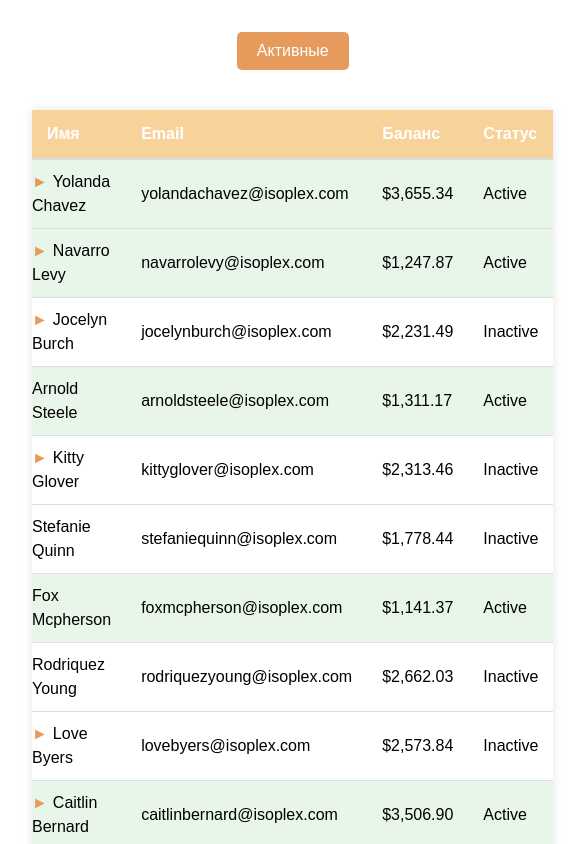
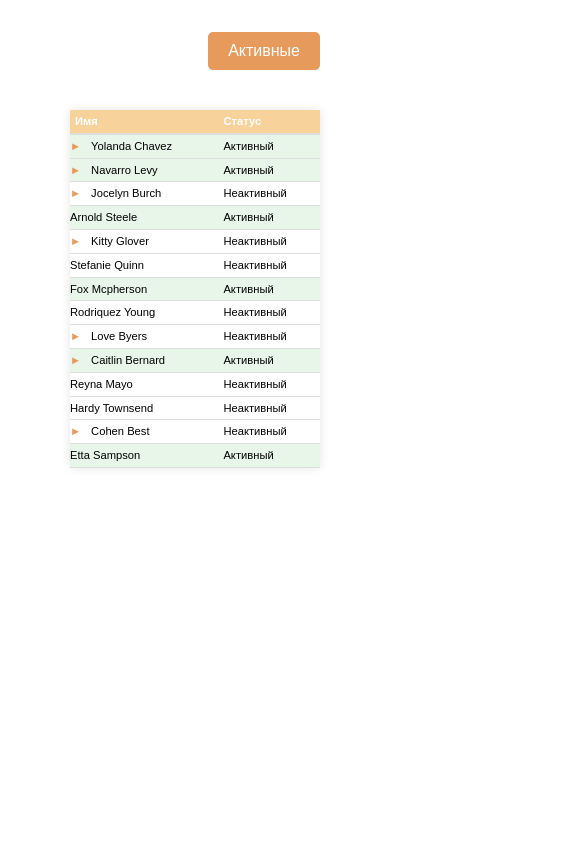
Before and after one commit to Julia-Papina/table-test, a React (Vite) app: page / in a window 390 px wide. Shown: the top 844 px of the page, 585 px wide, since content can reach past the window. Built offline with nearby package versions, Linux system fonts and the light colour scheme.

Commit message:
added rows sorting, adaptive layout

```diff
--- a/src/components/Table.css
+++ b/src/components/Table.css
@@ -1,9 +1,16 @@
+.table-container {
+  display: flex;
+  flex-direction: column;
+  width: 100%;
+}
 .table {
   width: 100%;
   border-collapse: collapse;
   font-family: Arial, sans-serif;
   margin: 20px 0;
   box-shadow: 0 0 10px rgba(0, 0, 0, 0.1);
+  border-collapse: collapse;
+  font-size: 1rem;
 }
 
 .table__th {
@@ -20,6 +27,14 @@
 .table__th:hover {
   background-color: #e69a5c;
 }
+.table__th_status {
+  background-color: #f7d29b;
+  color: white;
+  padding: 12px 15px;
+  text-align: left;
+  font-weight: bold;
+  border-bottom: 2px solid #ddd;
+}
 
 .filter-button {
   background-color: #e69a5c;
@@ -31,6 +46,7 @@
   margin-bottom: 20px;
   border-radius: 5px;
   transition: background-color 0.3s ease;
+  margin-left: auto;
 }
 .filter-button:hover {
   background-color: #754b0b;
@@ -55,6 +71,92 @@
 }
 
 .arrow-icon {
-    color:  #e69a5c;
+  color: #e69a5c;
+  margin-right: 10px;
+}
+
+@media (max-width: 1920px) {
+  .table {
+    font-size: 0.9rem;
+    width: 1280px;
+  }
+
+  .table th,
+  .table td {
+    padding: 8px 12px;
+  }
+}
+
+@media (max-width: 1440px) {
+  .table {
+    font-size: 0.85rem;
+    width: 900px;
+  }
+
+  .table th,
+  .table td {
+    padding: 6px 10px;
+  }
+}
+
+@media (max-width: 1024px) {
+  .table {
+    font-size: 0.8rem;
+    width: 700px;
+  }
+
+  .table th,
+  .table td {
+    padding: 5px 8px;
+  }
+}
+
+@media (max-width: 768px) {
+  .table {
+    font-size: 0.75rem;
+    width: 450px;
+  }
+
+  .table th,
+  .table td {
+    padding: 4px 6px;
+  }
+
+  .table th:nth-child(3),
+  .table td:nth-child(3) {
+    display: none;
+  }
+}
+
+@media (max-width: 480px) {
+  .table {
+    font-size: 0.7rem;
+    width: 250px;
+  }
+
+  .table th,
+  .table td {
+    padding: 3px 5px;
+  }
+
+  .table th:nth-child(2),
+  .table td:nth-child(2) {
+    display: none;
+  }
+}
+
+@media (max-width: 360px) {
+  .table {
+    font-size: 0.65rem;
+    width: 150px;
+  }
+
+  .table th,
+  .table td {
+    padding: 2px 4px;
+  }
+
+  .arrow-icon {
     margin-right: 5px;
+  }
 }
--- a/src/components/Table.tsx
+++ b/src/components/Table.tsx
@@ -1,5 +1,9 @@
-import React, { JSX, useState } from "react";
-import { TableItem, TableProps } from "../utils/types/TableType";
+import React, { JSX, useState, useMemo } from "react";
+import {
+  TableItem,
+  TableProps,
+  SortConfigRows,
+} from "../utils/types/TableType";
 import "./Table.css";
 
 // Преобразовала данные в древовидную структуру
@@ -27,6 +31,9 @@ const buildTreeElements = (data: TableItem[]): TableItem[] => {
 const Table: React.FC<TableProps> = ({ data }) => {
   const [expandedRows, setExpandedRows] = useState<number[]>([]); // состояние раскрытие строк
   const [filterActiveRows, setFilterActiveRows] = useState<boolean>(false); //состояние фильтрации строк
+  const [sortConfigRows, setSortConfigRows] = useState<SortConfigRows | null>(
+    null
+  ); //состояние сортировки строк
 
   const handleFilterChange = () => {
     setFilterActiveRows(!filterActiveRows);
@@ -42,9 +49,43 @@ const Table: React.FC<TableProps> = ({ data }) => {
 
   const treeData = buildTreeElements(data);
 
+  const handleSort = (key: keyof TableItem) => {
+    let setting: "ascending" | "descending" = "ascending";
+
+    if (
+      sortConfigRows !== null &&
+      sortConfigRows.key === key &&
+      sortConfigRows.setting === "ascending"
+    ) {
+      setting = "descending";
+    }
+
+    setSortConfigRows({ key, setting });
+  };
+
+  const sortedData = useMemo(() => {
+    const sortableData = [...treeData];
+    if (sortConfigRows !== null) {
+      const { key, setting } = sortConfigRows;
+      sortableData.sort((a, b) => {
+        const valueA = a[key] ?? ""; // Используем значение по умолчанию, если a[key] undefined
+        const valueB = b[key] ?? ""; // Используем значение по умолчанию, если b[key] undefined
+
+        if (valueA < valueB) {
+          return setting === "ascending" ? -1 : 1;
+        }
+        if (valueA > valueB) {
+          return setting === "ascending" ? 1 : -1;
+        }
+        return 0;
+      });
+    }
+    return sortableData;
+  }, [treeData, sortConfigRows]);
+
   const filteredData = filterActiveRows
-    ? treeData.filter((item) => item.isActive)
-    : treeData;
+    ? sortedData.filter((item) => item.isActive)
+    : sortedData;
 
   // Функция для отрисовки строк таблицы и их дочерних элементов (если они есть)
   const renderRowTable = (item: TableItem, level: number = 0): JSX.Element => {
@@ -66,7 +107,7 @@ const Table: React.FC<TableProps> = ({ data }) => {
           </td>
           <td>{item.email}</td>
           <td>{item.balance}</td>
-          <td>{item.isActive ? "Active" : "Inactive"}</td>
+          <td>{item.isActive ? "Активный" : "Неактивный"}</td>
         </tr>
         {isExpanded &&
           hasChildren &&
@@ -76,17 +117,23 @@ const Table: React.FC<TableProps> = ({ data }) => {
   };
 
   return (
-    <div>
+    <div className="table-container">
       <button className="filter-button" onClick={handleFilterChange}>
         {filterActiveRows ? "Смотреть все" : "Активные"}
       </button>
       <table className="table">
         <thead>
           <tr>
-            <th className="table__th">Имя</th>
-            <th className="table__th">Email</th>
-            <th className="table__th">Баланс</th>
-            <th className="table__th">Статус</th>
+            <th className="table__th" onClick={() => handleSort("name")}>
+              Имя
+            </th>
+            <th className="table__th" onClick={() => handleSort("email")}>
+              Email
+            </th>
+            <th className="table__th" onClick={() => handleSort("balance")}>
+              Баланс
+            </th>
+            <th className="table__th_status">Статус</th>
           </tr>
         </thead>
         <tbody>{filteredData.map((item) => renderRowTable(item))}</tbody>
--- a/src/utils/types/TableType.ts
+++ b/src/utils/types/TableType.ts
@@ -11,3 +11,8 @@ export type TableItem = {
 export type TableProps = {
   data: TableItem[];
 };
+
+export type SortConfigRows = {
+  key: keyof TableItem;
+  setting: 'ascending' | 'descending';
+};
```
